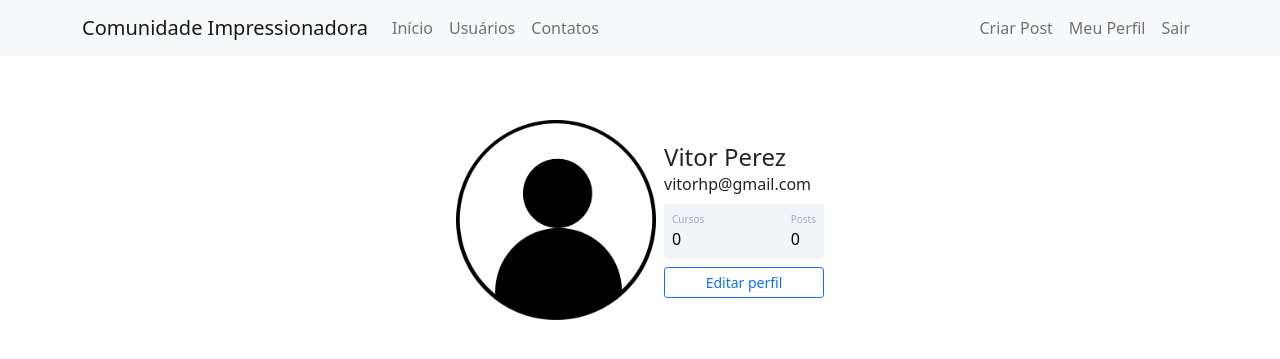
After one commit to Vitorhernandezpz/SiteComunidade, a Flask app: page /perfil in a window 1280 px wide. The commit adds this page. Shown: the top 359 px of the page. Run offline with Flask 2, Linux system fonts and the light colour scheme; a user stored in the database is signed in.

Commit message:
Redirecionamento inteligente das paginas, edição da pag de perfil do usuario e carregar imagem padrao pro perfil do usuario

```diff
--- a/comunidadeimpressionadora/Comentários.py
+++ b/comunidadeimpressionadora/Comentários.py
@@ -9,6 +9,7 @@
 # __init__.py -> importação do flash e do banco/ criar a config do app e do banco/ importar os routes
 # main.py -> Roda o programa
 
+#navbar.html -> metodo url_for é uma variavel python, precisa usar {{}}. Redireciona para
 #base.html -> {with mensagens} esta pegando todas as listas de mensagens e se tem alguem na lista exibe a mensagem e categoria
 #base.html -> {mensagem-> é a mensagem que a gente vai passar na tela, categoria-> é uma classe do bootstrap(tipos de alertas)}
 
--- a/comunidadeimpressionadora/__init__.py
+++ b/comunidadeimpressionadora/__init__.py
@@ -11,5 +11,7 @@ app.config['SQLALCHEMY_DATABASE_URI'] = 'sqlite:///comunidade.db'
 database = SQLAlchemy(app)
 bcrypt = Bcrypt(app)
 login_manager = LoginManager(app)
+login_manager.login_view = 'login'               #login_view -> é como se fosse a página que sera redirecionada quando o login_manager fizer a exigencia
+login_manager.login_message_category = 'alert-info'
 
 from comunidadeimpressionadora import routes # importação feita embaixo porque em routes usa o app, e o app foi criado ali em cima
--- a/comunidadeimpressionadora/routes.py
+++ b/comunidadeimpressionadora/routes.py
@@ -2,10 +2,9 @@ from flask import render_template, request, flash, redirect, url_for
 from comunidadeimpressionadora.forms import FormLogin, FormCriarConta
 from comunidadeimpressionadora import app, database, bcrypt
 from comunidadeimpressionadora.models import Usuario
-from flask_login import login_user
+from flask_login import login_user, logout_user, current_user, login_required
 
 lista_usuarios = ['vitor', 'ernande',' joao', 'maria']
-
 
 @app.route("/")#decorator
 def home():
@@ -16,6 +15,7 @@ def contato():
     return render_template('contato.html')
 
 @app.route('/lista-usuario')
+@login_required
 def usuarios():
     return render_template('usuarios.html', lista_usuarios=lista_usuarios)
 
@@ -28,7 +28,11 @@ def login():
         if usuario and bcrypt.check_password_hash(usuario.senha, form_login.senha.data):                # verifica se usuario existe e a senha que está no banco é igual a senha que foi preenchida no formulario
             login_user(usuario, remember=form_login.lembrar_dados.data)                                 # faz efetivamente o login
             flash(f'Login feito com sucesso no e-mail: {form_login.email.data}', 'alert-success')
-            return redirect(url_for('home'))                                                                 # redireciona p  url da função home
+            param_next = request.args.get('next')
+            if param_next:
+                return redirect(param_next)
+            else:
+                return redirect(url_for('home'))                                                                 # redireciona p  url da função home
         else:
             flash(f'Falha no Login. E-mail ou senha incorretos', 'alert-danger')
     if form_criar_conta.validate_on_submit() and 'botao_submit_criarconta' in request.form:
@@ -39,3 +43,22 @@ def login():
         flash(f'Conta criada para o e-mail: {form_criar_conta.email.data}', 'alert-success')
         return redirect(url_for('home'))
     return render_template('login.html', form_login=form_login, form_criar_conta=form_criar_conta) #Passa pro html as informações
+
+
+@app.route('/sair')
+@login_required
+def sair():
+    logout_user()
+    flash(f'Logout Feito com Sucesso', 'alert-success')
+    return redirect(url_for('home'))
+
+@app.route('/perfil')
+@login_required
+def perfil():
+    foto_perfil = url_for('static', filename='fotos_perfil/{}'.format(current_user.foto_perfil))            # -> pegamos o nome do arquivo da foto de perfil do user logado. usando a propriedade da classe usuario
+    return render_template('perfil.html', foto_perfil=foto_perfil)
+
+@app.route('/post/criar')
+@login_required
+def criar_post():
+    return render_template('criarpost.html')
--- /dev/null
+++ b/comunidadeimpressionadora/static/main.css
@@ -0,0 +1,38 @@
+.card{
+    width: 400px;
+    border: none;
+    border-radius: 10px;
+    background-color: #fff;
+}
+
+.stats{
+    background: #f2f5f8 !important;
+    color: #000 !important;
+}
+
+.articles{
+    font-size:10px;
+    color: #a1aab9;
+}
+
+.number1{
+    font-weight:500;
+}
+
+.followers{
+    font-size:10px;
+    color: #a1aab9;
+}
+
+.number2{
+    font-weight:500;
+}
+
+.rating{
+    font-size:10px;
+    color: #a1aab9;
+}
+
+.number3{
+    font-weight:500;
+}
--- a/comunidadeimpressionadora/templates/base.html
+++ b/comunidadeimpressionadora/templates/base.html
@@ -5,6 +5,8 @@
     <title>Comunidade Impressionadora</title>
 
     <link href="https://cdn.jsdelivr.net/npm/bootstrap@5.1.3/dist/css/bootstrap.min.css" rel="stylesheet" integrity="sha384-1BmE4kWBq78iYhFldvKuhfTAU6auU8tT94WrHftjDbrCEXSU1oBoqyl2QvZ6jIW3" crossorigin="anonymous">
+    <link rel="stylesheet" type="text/css" href="{{ url_for('static',filename='main.css') }}">
+
     {% block head %}
     {% endblock %}
 </head>
--- a/comunidadeimpressionadora/templates/navbar.html
+++ b/comunidadeimpressionadora/templates/navbar.html
@@ -14,12 +14,24 @@
         </li>
       </ul>
       <ul class="d-flex navbar-nav">
+        {% if current_user.is_authenticated %}
+            <li class="nav-item">
+              <a class="nav-link" href="{{ url_for('criar_post') }}">Criar Post</a>
+            </li>
+            <li class="nav-item">
+              <a class="nav-link" href="{{ url_for('perfil') }}">Meu Perfil</a>
+            </li>
+            <li class="nav-item">
+              <a class="nav-link" href="{{ url_for('sair') }}">Sair</a>
+            </li>
+        {% else %}
           <li class="nav-item">
             <a class="nav-link" href="{{ url_for('login') }}">Login</a>
           </li>
           <li class="nav-item">
             <a class="nav-link" href="{{ url_for('login') }}">Criar Conta</a>
           </li>
+        {% endif %}
       </ul>
     </div>
   </div>
--- /dev/null
+++ b/comunidadeimpressionadora/templates/perfil.html
@@ -0,0 +1,37 @@
+{% extends 'base.html' %}
+
+{% block body %}
+    <div class="container">
+        <div class="container mt-5 d-flex justify-content-center">
+            <div class="card p-3">
+                <div class="d-flex align-items-center">
+                    <div class="image pe-2">
+                <img src="{{ foto_perfil }}" class="rounded" width="200" >
+                </div>
+
+                <div class="ml-3 w-100">
+                   <h4 class="mb-0 mt-0">{{ current_user.username }}</h4>
+                   <span>{{ current_user.email }}</span>
+                   <div class="p-2 mt-2 bg-primary d-flex justify-content-between rounded text-white stats">
+                    <div class="d-flex flex-column">
+                        <span class="articles">Cursos</span>
+                        <span class="number1">0</span>
+                    </div>
+
+                    <div class="d-flex flex-column">
+                        <span class="followers">Posts</span>
+                        <span class="number2">0</span>
+                    </div>
+
+                   </div>
+                   <div class="button mt-2 d-flex flex-row align-items-center">
+                    <button class="btn btn-sm btn-outline-primary w-100">Editar perfil</button>
+                   </div>
+
+                </div>
+                </div>
+            </div>
+         </div>
+    </div>
+
+{% endblock %}
```
Also changed, not shown: comunidadeimpressionadora/templates/criarpost.html (added, +8 -0 lines), comunidadeimpressionadora/comunidade.db, comunidadeimpressionadora/static/fotos_perfil/default.jpg (added). Lines whose indentation alone changed are shown as unchanged.
